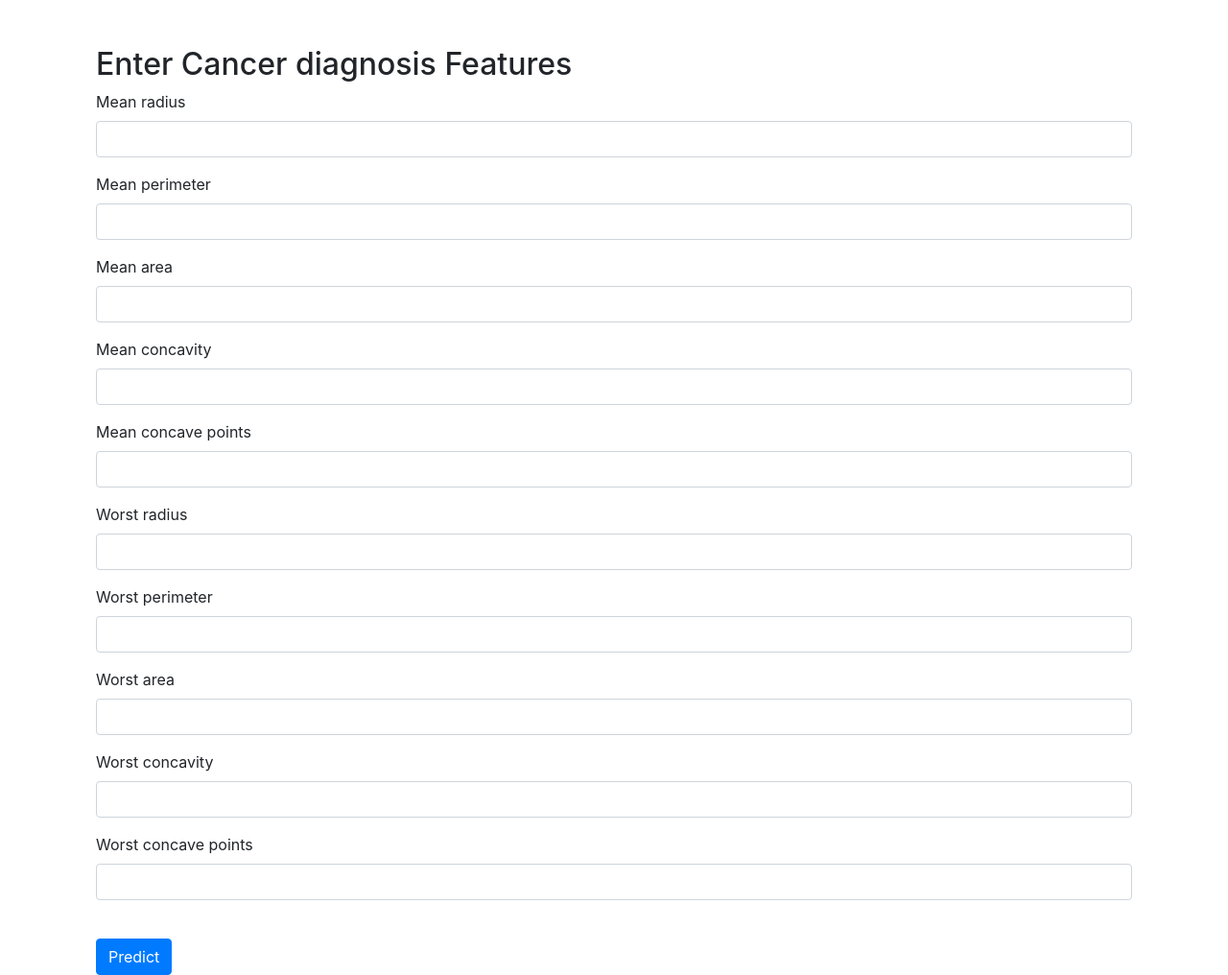
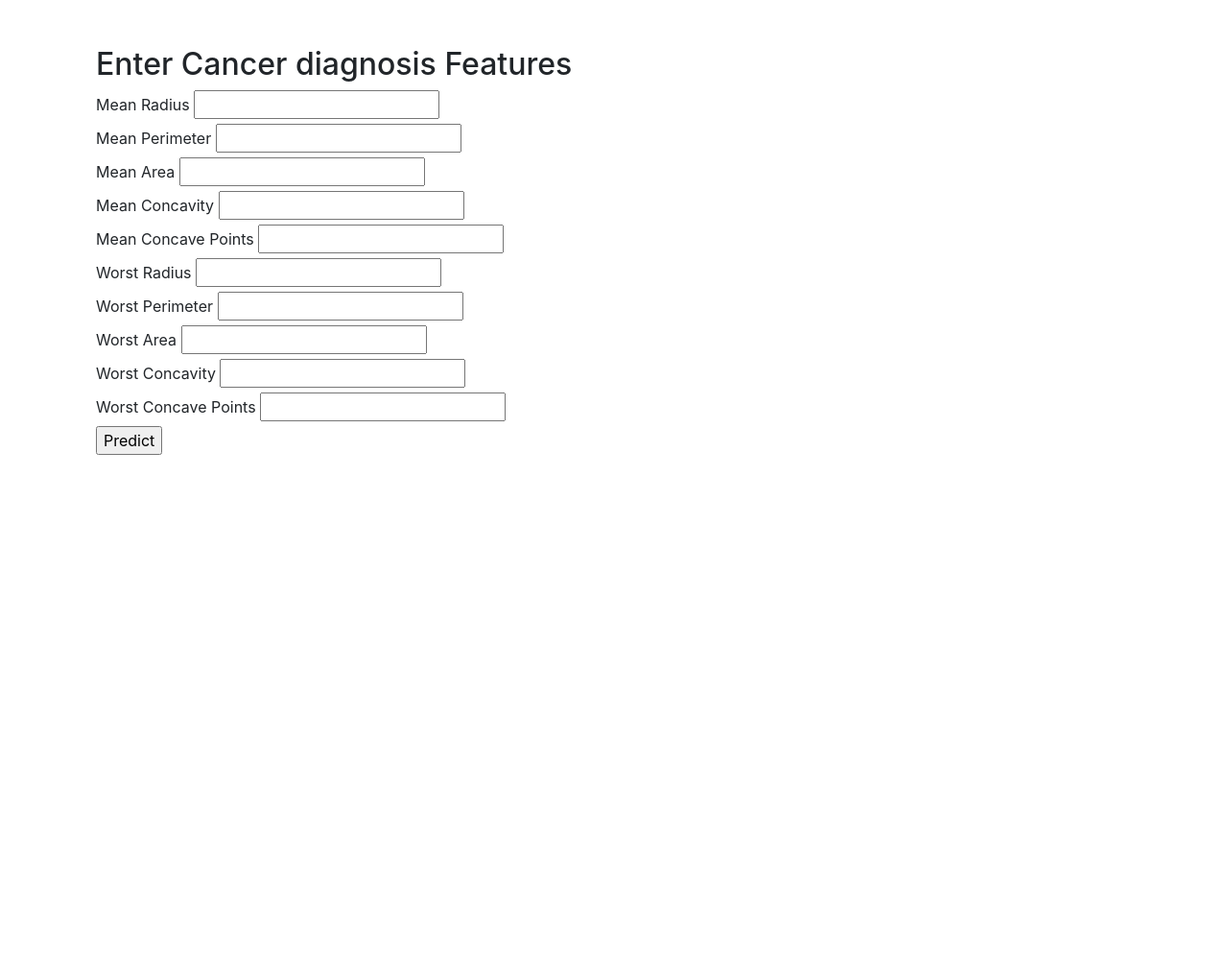
Before and after one commit to ToubaDerakhshande/MLOps_Nexus, a Flask app: page /input in a window 1280 px wide. Shown: the whole page at 96% size. After the commit the page ends 474 px from the top, so only its background shows below. Run offline with Flask 3, Linux system fonts and the light colour scheme; the visitor is signed in with stand-in values (Sample User, id 1); parts of the project's set-up code (start-up, migrations or seed data) failed here and were passed over; some libraries are stand-ins or nearby versions.

Commit message:
Update input

```diff
--- a/templates/input.html
+++ b/templates/input.html
@@ -6,48 +6,71 @@
     <div class="container">
         <h2 class="mt-5">Enter Cancer diagnosis Features</h2>
         <form method="POST">
-            <div class="form-group">
-                <label>Mean radius</label>
-                <input type="text" class="form-control" name="mean_radius" required>
+            {{ form.hidden_tag() }}
+            {{form.csrf_token}}
+            <div>
+                {{ form.mean_radius.label }} {{ form.mean_radius(size=20) }}
+                {% if form.mean_radius.errors %}
+                    <span style="color: red;">{{ form.mean_radius.errors[0] }}</span>
+                {% endif %}
             </div>
-            <div class="form-group">
-                <label>Mean perimeter</label>
-                <input type="text" class="form-control" name="mean_perimeter" required>
+            <div>
+                {{ form.mean_perimeter.label }} {{ form.mean_perimeter(size=20) }}
+                {% if form.mean_perimeter.errors %}
+                    <span style="color: red;">{{ form.mean_perimeter.errors[0] }}</span>
+                {% endif %}
             </div>
-            <div class="form-group">
-                <label>Mean area</label>
-                <input type="text" class="form-control" name="mean_area" required>
+            <div>
+                {{ form.mean_area.label }} {{ form.mean_area(size=20) }}
+                {% if form.mean_area.errors %}
+                    <span style="color: red;">{{ form.mean_area.errors[0] }}</span>
+                {% endif %}
             </div>
-            <div class="form-group">
-                <label>Mean concavity</label>
-                <input type="text" class="form-control" name="mean_concavity" required>
+            <div>
+                {{ form.mean_concavity.label }} {{ form.mean_concavity(size=20) }}
+                {% if form.mean_concavity.errors %}
+                    <span style="color: red;">{{ form.mean_concavity.errors[0] }}</span>
+                {% endif %}
             </div>
-            <div class="form-group">
-                <label>Mean concave points</label>
-                <input type="text" class="form-control" name="mean_concave_points" required>
+            <div>
+                {{ form.mean_concave_points.label }} {{ form.mean_concave_points(size=20) }}
+                {% if form.mean_concave_points.errors %}
+                    <span style="color: red;">{{ form.mean_concave_points.errors[0] }}</span>
+                {% endif %}
             </div>
-            <div class="form-group">
-                <label>Worst radius</label>
-                <input type="text" class="form-control" name="worst_radius" required>
+            <div>
+                {{ form.worst_radius.label }} {{ form.worst_radius(size=20) }}
+                {% if form.worst_radius.errors %}
+                    <span style="color: red;">{{ form.worst_radius.errors[0] }}</span>
+                {% endif %}
             </div>
-            <div class="form-group">
-                <label>Worst perimeter</label>
-                <input type="text" class="form-control" name="worst_perimeter" required>
+            <div>
+                {{ form.worst_perimeter.label }} {{ form.worst_perimeter(size=20) }}
+                {% if form.worst_perimeter.errors %}
+                    <span style="color: red;">{{ form.worst_perimeter.errors[0] }}</span>
+                {% endif %}
             </div>
-            <div class="form-group">
-                <label>Worst area</label>
-                <input type="text" class="form-control" name="worst_area" required>
+            <div>
+                {{ form.worst_area.label }} {{ form.worst_area(size=20) }}
+                {% if form.worst_area.errors %}
+                    <span style="color: red;">{{ form.worst_area.errors[0] }}</span>
+                {% endif %}
             </div>
-            <div class="form-group">
-                <label>Worst concavity</label>
-                <input type="text" class="form-control" name="worst_concavity" required>
+            <div>
+                {{ form.worst_concavity.label }} {{ form.worst_concavity(size=20) }}
+                {% if form.worst_concavity.errors %}
+                    <span style="color: red;">{{ form.worst_concavity.errors[0] }}</span>
+                {% endif %}
             </div>
-            <div class="form-group">
-                <label>Worst concave points</label>
-                <input type="text" class="form-control" name="worst_concave_points" required>
+            <div>
+                {{ form.worst_concave_points.label }} {{ form.worst_concave_points(size=20) }}
+                {% if form.worst_concave_points.errors %}
+                    <span style="color: red;">{{ form.worst_concave_points.errors[0] }}</span>
+                {% endif %}
             </div>
-             <br>
-            <button type="submit" class="btn btn-primary">Predict</button>
+            <div>
+                {{ form.submit() }}
+            </div>
         </form>
     </div>
 
```
